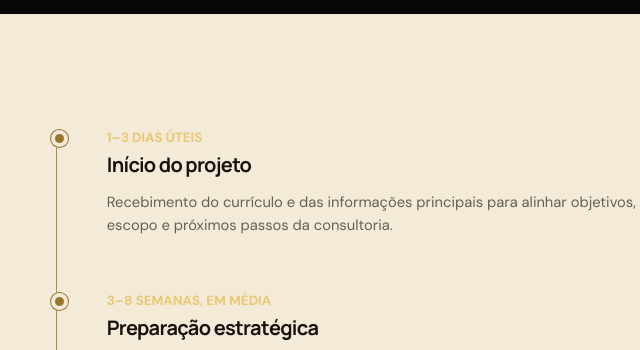
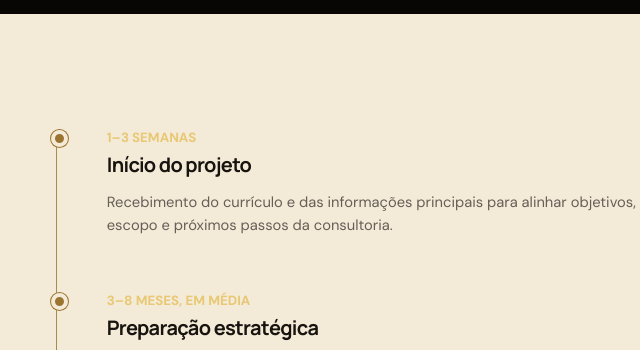
Before and after one commit to karuata/amimmgration, a plain HTML site: page index.html in a window 1280 px wide. Shown: the part 2820-3170 px from the top of the page, 538-1178 px from the left. Drawn offline with nearby package versions, Linux system fonts and the light colour scheme; a web font is replaced by a local one.

Commit message:
Update consultancy timeline estimates

```diff
--- a/index.html
+++ b/index.html
@@ -1478,7 +1478,7 @@
           </div>
           <div class="timeline reveal">
             <div class="time">
-              <small>1–3 dias úteis</small>
+              <small>1–3 semanas</small>
               <h3>Início do projeto</h3>
               <p>
                 Recebimento do currículo e das informações principais para
@@ -1486,7 +1486,7 @@
               </p>
             </div>
             <div class="time">
-              <small>3–8 semanas, em média</small>
+              <small>3–8 meses, em média</small>
               <h3>Preparação estratégica</h3>
               <p>
                 Mapeamento, coleta de evidências, narrativa e revisões. O prazo
```
